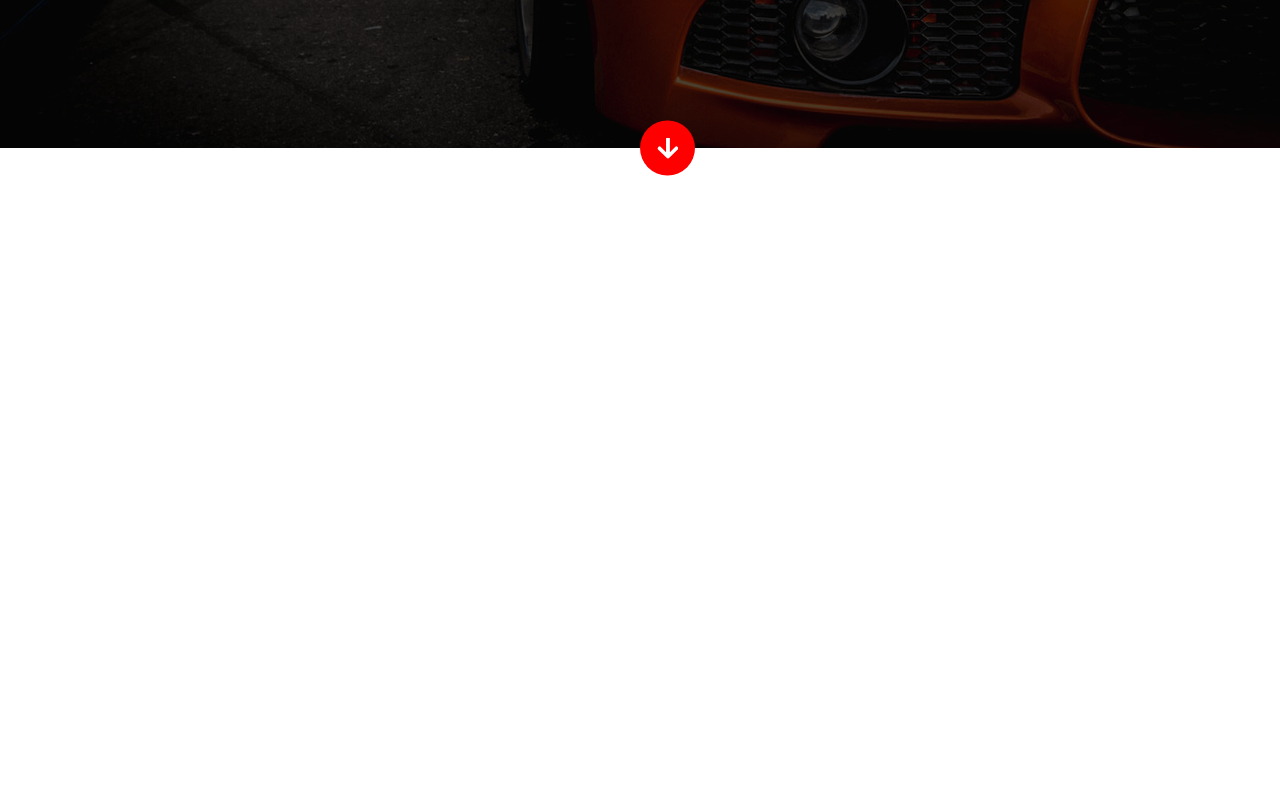
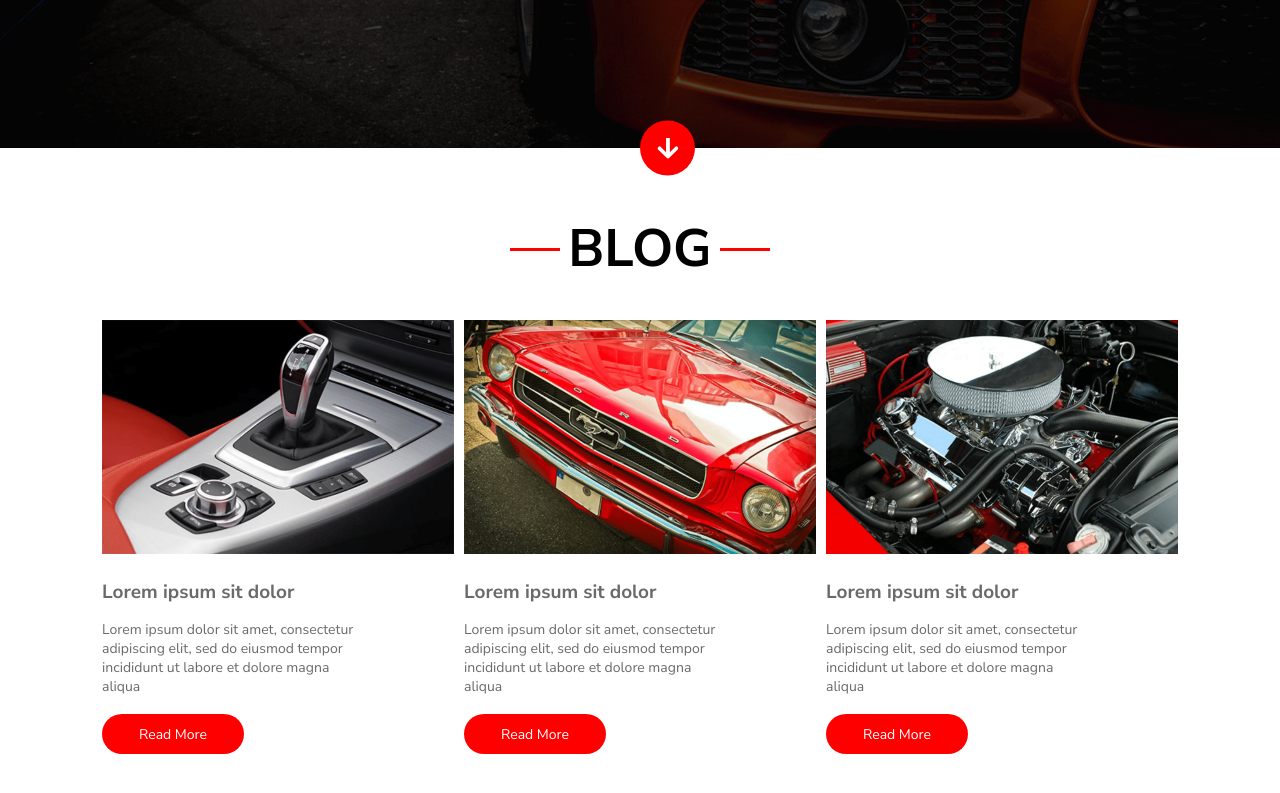
Before and after one commit to MarcinWypior/car-sharing-39, a website built with Vite: page index.html in a window 1280 px wide. Shown: the part 597-1390 px from the top of the page. Before the commit the page ends 800 px from the top, so only its background shows below. Built offline with nearby package versions, Linux system fonts and the light colour scheme.

Commit message:
sekcja blog zrobiona

```diff
--- a/index.html
+++ b/index.html
@@ -8,6 +8,12 @@
     <link
       rel="stylesheet"
       href="https://cdnjs.cloudflare.com/ajax/libs/font-awesome/6.0.0-beta3/css/all.min.css"
+    />
+    <link rel="preconnect" href="https://fonts.googleapis.com" />
+    <link rel="preconnect" href="https://fonts.gstatic.com" crossorigin />
+    <link
+      href="https://fonts.googleapis.com/css2?family=Nunito+Sans:ital,opsz,wght@0,6..12,200..1000;1,6..12,200..1000&display=swap"
+      rel="stylesheet"
     />
     <link rel="stylesheet" href="./reset.css" />
     <link rel="stylesheet" href="./style.css" />
@@ -51,5 +57,44 @@
     <div class="circle">
       <img src="images/Icon Arrow Down.svg" alt="" />
     </div>
+    <!-- blog -->
+    <div class="container">
+      <div class="blog">
+        <div class="blog-title">
+          <h2>BLOG</h2>
+        </div>
+        <div class="blog-elements">
+          <div class="blog-element">
+            <img src="images/photo1.png" alt="image1" />
+            <h3>Lorem ipsum sit dolor</h3>
+            <p>
+              Lorem ipsum dolor sit amet, consectetur adipiscing elit, sed do
+              eiusmod tempor incididunt ut labore et dolore magna aliqua
+            </p>
+            <a>Read More</a>
+          </div>
+
+          <div class="blog-element">
+            <img src="images/photo2.png" alt="image2" />
+            <h3>Lorem ipsum sit dolor</h3>
+            <p>
+              Lorem ipsum dolor sit amet, consectetur adipiscing elit, sed do
+              eiusmod tempor incididunt ut labore et dolore magna aliqua
+            </p>
+            <a>Read More</a>
+          </div>
+
+          <div class="blog-element">
+            <img src="images/photo3.png" alt="image3" />
+            <h3>Lorem ipsum sit dolor</h3>
+            <p>
+              Lorem ipsum dolor sit amet, consectetur adipiscing elit, sed do
+              eiusmod tempor incididunt ut labore et dolore magna aliqua
+            </p>
+            <a>Read More</a>
+          </div>
+        </div>
+      </div>
+    </div>
   </body>
 </html>
--- a/style.css
+++ b/style.css
@@ -2,6 +2,10 @@
   box-sizing: border-box;
   margin: 0;
   padding: 0;
+}
+
+body {
+  font-family: "Nunito Sans", sans-serif;
 }
 
 .container {
@@ -148,3 +152,79 @@ header {
   top: 50%;
   transform: translate(-50%, -50%);
 }
+
+/* stylowanie sekcji blog */
+
+.blog {
+  margin-top: 65px;
+  display: flex;
+  flex-direction: column;
+  justify-content: center;
+  align-items: center;
+}
+
+.blog-title {
+  font-size: 35px;
+  display: flex;
+  justify-content: center;
+  align-items: center;
+  margin-bottom: 35px;
+}
+
+.blog-title h2 {
+  margin: 0 8px;
+}
+
+.blog-title::before,
+.blog-title::after {
+  content: " ";
+  width: 50px;
+  height: 3px;
+  background-color: red;
+  display: inline-block;
+}
+
+.blog-elements {
+  display: flex;
+  justify-content: center;
+  align-items: center;
+  gap: 10px;
+}
+
+.blog-element {
+  color: #6a6a6a;
+  display: flex;
+  flex-direction: column;
+  justify-content: center;
+  align-items: flex-start;
+  margin-bottom: 100px;
+}
+
+.blog-element img {
+  width: 352px;
+  height: 234px;
+}
+
+.blog-element h3 {
+  font-size: 19px;
+  margin-top: 25px;
+  margin-bottom: 15px;
+}
+
+.blog-element p {
+  font-size: 14px;
+  width: 260px;
+  height: 79px;
+}
+
+.blog-element a {
+  margin-top: 15px;
+  background: red;
+  color: white;
+  border-radius: 40px;
+  width: 142px;
+  height: 40px;
+  font-size: 14px;
+  padding: 11px 29px;
+  text-align: center;
+}
```
